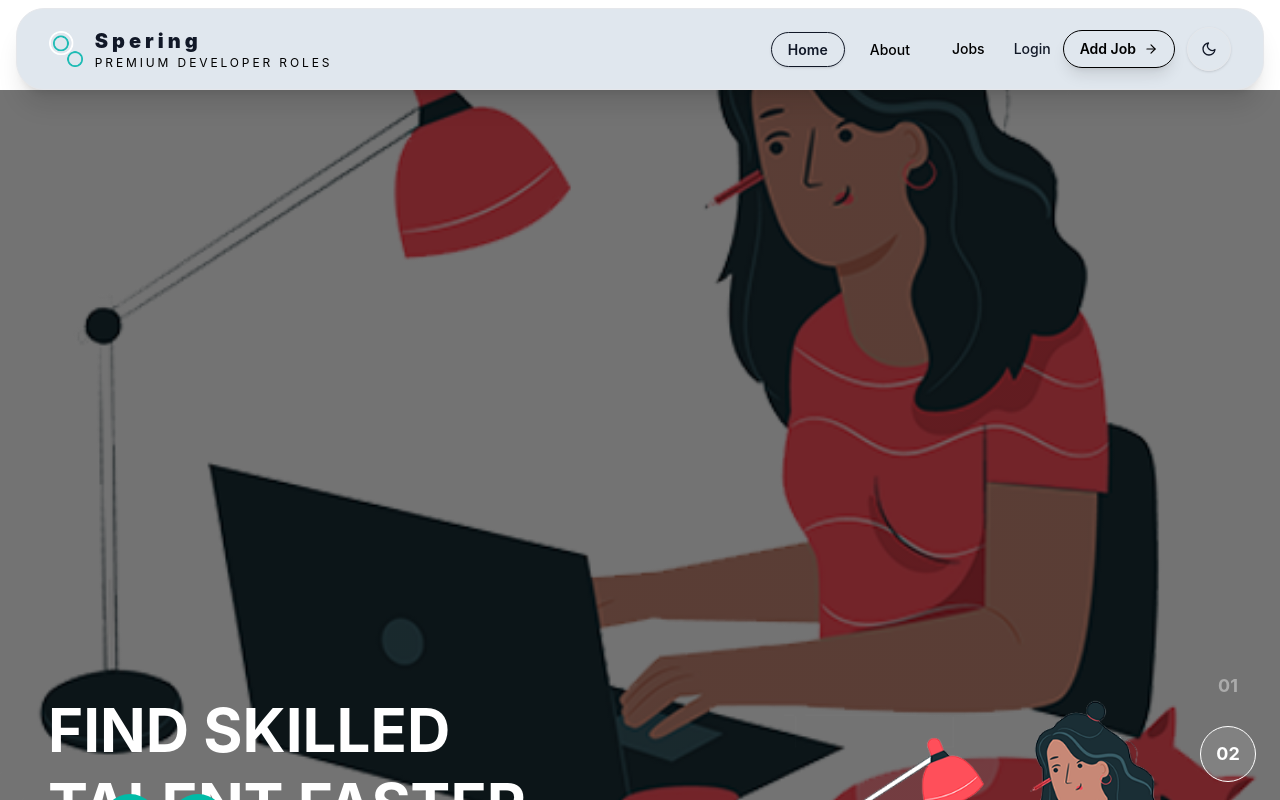
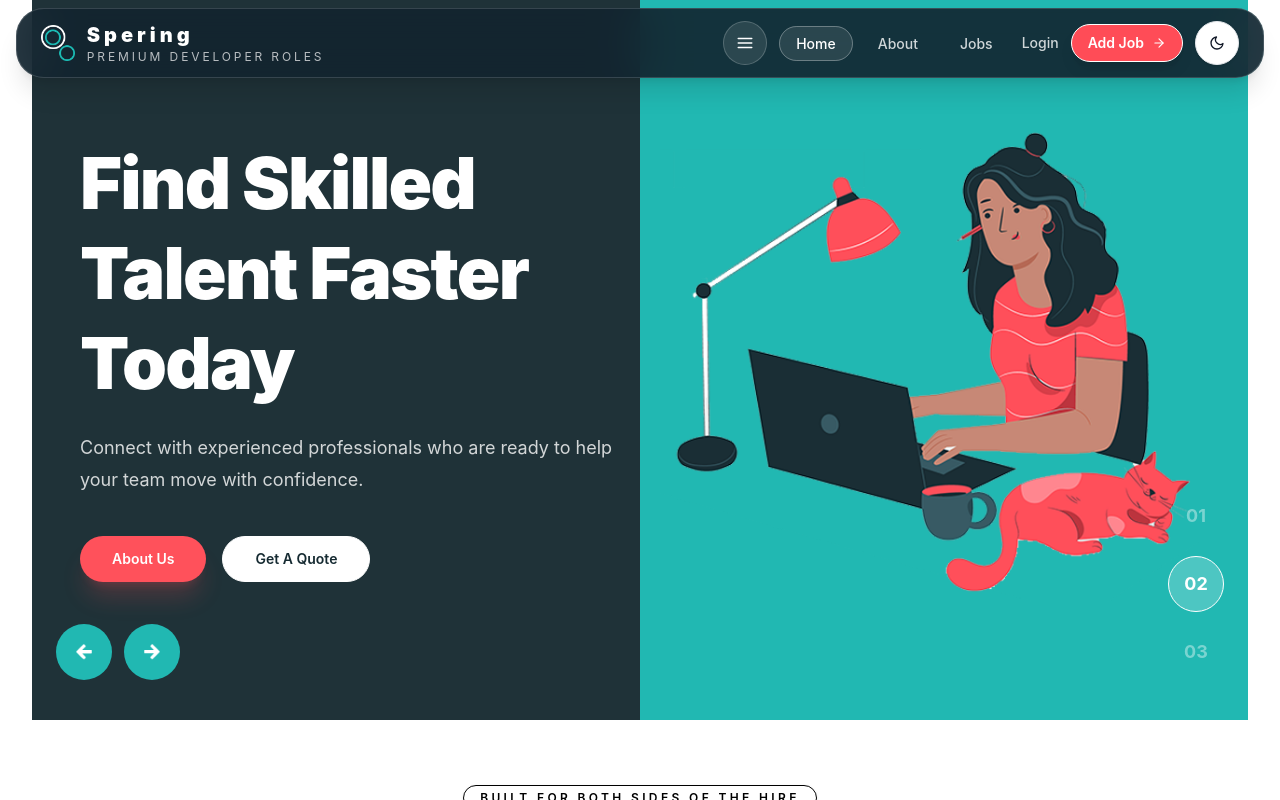
Before and after one commit to makigtawn/React-Jobs, a React (Vite) app: page / in a window 1280 px wide. Shown: the top 800 px of the page. Built offline with nearby package versions, Linux system fonts and the light colour scheme; no server answers; the database is empty.

Commit message:
hero page ui changed

```diff
--- a/src/App.jsx
+++ b/src/App.jsx
@@ -18,20 +18,30 @@ import AddJobPage from "./pages/AddJobPage";
 import EditJobPage from "./pages/EditJobPage";
 import AboutPage from "./pages/AboutPage";
 import LoginPage from "./pages/LoginPage";
-import HeroCarousel from "./components/HeroCarousel";
 
 import { supabase } from "./utils/supabase";
 
-const HomeWithCarousel = () => (
-  <>
-    <HeroCarousel />
-    <HomePage />
-  </>
-);
-
 const App = () => {
   // #region agent log
-  fetch('http://127.0.0.1:7344/ingest/f404edb9-b305-43de-9ba7-568fd646dc90',{method:'POST',headers:{'Content-Type':'application/json','X-Debug-Session-Id':'2b480a'},body:JSON.stringify({sessionId:'2b480a',runId:'pre-fix',hypothesisId:'E',location:'App.jsx:render',message:'App component mounted',data:{pathname:typeof window!=='undefined'?window.location.pathname:null},timestamp:Date.now()})}).catch(()=>{});
+  fetch("http://127.0.0.1:7344/ingest/f404edb9-b305-43de-9ba7-568fd646dc90", {
+    method: "POST",
+    headers: {
+      "Content-Type": "application/json",
+      "X-Debug-Session-Id": "2b480a",
+    },
+    body: JSON.stringify({
+      sessionId: "2b480a",
+      runId: "pre-fix",
+      hypothesisId: "E",
+      location: "App.jsx:render",
+      message: "App component mounted",
+      data: {
+        pathname:
+          typeof window !== "undefined" ? window.location.pathname : null,
+      },
+      timestamp: Date.now(),
+    }),
+  }).catch(() => {});
   // #endregion
 
   const addJob = async (newJob) => {
@@ -75,8 +85,7 @@ const App = () => {
   const router = createBrowserRouter(
     createRoutesFromElements(
       <Route path="/" element={<MainLayout />}>
-        <Route index element={<HomeWithCarousel />} />
-        <Route path="/hero-carousel" element={<HeroCarousel />} />
+        <Route index element={<HomePage />} />
         <Route path="/jobs" element={<JobsPage />} />
         <Route path="/about" element={<AboutPage />} />
         <Route path="/login" element={<LoginPage />} />
--- a/src/components/HeroCarousel.jsx
+++ b/src/components/HeroCarousel.jsx
@@ -9,7 +9,7 @@ const slides = [
     id: 1,
     heading: "You Can\nHire Freelancer\nHere",
     description:
-      "It is a long established fact that a reader will be distracted by the readable content of a page",
+      "It is a long established fact that a reader will be distracted by the readable content of a page.",
     image: sliderImage,
   },
   {
@@ -66,92 +66,72 @@ const HeroCarousel = () => {
   };
 
   return (
-    <section
-      className="relative left-1/2 flex min-h-screen w-screen -translate-x-1/2 items-center overflow-hidden bg-cover bg-center transition-all duration-500"
-      style={{
-        backgroundImage: `
-          linear-gradient(
-            rgba(0,0,0,0.55),
-            rgba(0,0,0,0.55)
-          ),
-          url(${slides[currentSlide].image})
-        `,
-      }}>
-      {/* Controls */}
-      <div className="absolute bottom-10 left-[8%] z-50 flex items-center gap-3">
+    <section className="relative overflow-hidden">
+      <div className="absolute inset-0 grid grid-cols-1 lg:grid-cols-2">
+        <div className="bg-[#1f3238]" />
+        <div className="bg-[#21b8b2]" />
+      </div>
+
+      <div className="relative mx-auto flex min-h-[calc(100vh-5rem)] max-w-7xl items-center px-6 py-16 sm:px-8 lg:px-12 lg:py-24">
+        <div className="grid w-full items-center gap-10 lg:grid-cols-2">
+          <div className="max-w-2xl text-white">
+            <h1 className="whitespace-pre-line text-5xl font-black leading-tight tracking-tight text-white sm:text-6xl md:text-7xl">
+              {slides[currentSlide].heading}
+            </h1>
+            <p className="mt-6 max-w-xl text-base leading-8 text-white/80 sm:text-lg">
+              {slides[currentSlide].description}
+            </p>
+
+            <div className="mt-10 flex flex-col gap-4 sm:flex-row">
+              <a
+                href="#about"
+                className="inline-flex items-center justify-center rounded-full bg-[#ff515b] px-8 py-3 text-sm font-semibold text-white shadow-xl shadow-[#ff4c57]/20 transition hover:bg-[#ff6b77]">
+                About Us
+              </a>
+              <a
+                href="#quote"
+                className="inline-flex items-center justify-center rounded-full border border-white bg-white px-8 py-3 text-sm font-semibold text-[#152a31] transition hover:bg-white/90">
+                Get A Quote
+              </a>
+            </div>
+          </div>
+
+          <div className="flex items-center justify-center">
+            <img
+              src={slides[currentSlide].image}
+              alt={`Slide ${currentSlide + 1}`}
+              className="max-h-[650px] min-w-[260px] w-full max-w-[700px] object-contain"
+            />
+          </div>
+        </div>
+      </div>
+
+      <div className="absolute bottom-10 left-6 z-20 flex items-center gap-3">
         <button
           onClick={prevSlide}
-          className="flex h-14 w-14 items-center justify-center rounded-full bg-teal-500 transition hover:scale-105 hover:bg-red-500">
+          className="flex h-14 w-14 items-center justify-center rounded-full bg-[#21b8b2] text-white transition hover:scale-105 hover:bg-white/20">
           <img src={prevIcon} alt="Previous" className="h-4 w-4" />
         </button>
 
         <button
           onClick={nextSlide}
-          className="flex h-14 w-14 items-center justify-center rounded-full bg-teal-500 transition hover:scale-105 hover:bg-red-500">
+          className="flex h-14 w-14 items-center justify-center rounded-full bg-[#21b8b2] text-white transition hover:scale-105 hover:bg-white/20">
           <img src={nextIcon} alt="Next" className="h-4 w-4" />
         </button>
       </div>
 
-      {/* Indicators */}
-      <div className="absolute bottom-10 right-6 z-50 flex flex-col gap-3">
+      <div className="absolute bottom-10 right-6 z-20 flex flex-col gap-3">
         {slides.map((_, index) => (
           <button
             key={index}
             onClick={() => goToSlide(index)}
             className={`flex h-14 w-14 items-center justify-center rounded-full text-lg font-bold text-white transition ${
               currentSlide === index
-                ? "border border-white bg-white/10"
+                ? "border border-white bg-white/20"
                 : "opacity-40 hover:opacity-100"
             }`}>
             {String(index + 1).padStart(2, "0")}
           </button>
-        ))}
-      </div>
-
-      {/* Slides */}
-      <div className="relative h-full w-full">
-        {slides.map((slide, index) => (
-          <div
-            key={slide.id}
-            className={`absolute inset-0 transition-opacity duration-700 ${
-              currentSlide === index ? "z-10 opacity-100" : "z-0 opacity-0"
-            }`}>
-            <div className="mx-auto flex min-h-screen max-w-7xl flex-col items-center justify-between px-6 py-20 md:flex-row md:px-12">
-              {/* Left Content */}
-              <div className="max-w-xl">
-                <h1 className="mb-6 whitespace-pre-line text-4xl font-bold uppercase leading-tight text-white md:text-6xl">
-                  {slide.heading}
-                </h1>
-
-                <p className="mb-10 text-base leading-relaxed text-white/90 md:text-lg">
-                  {slide.description}
-                </p>
-
-                <div className="flex flex-wrap gap-4">
-                  <a
-                    href="#about"
-                    className="w-40 border border-red-500 bg-red-500 px-6 py-3 text-center text-sm font-semibold text-white transition hover:bg-transparent hover:text-red-500">
-                    About Us
-                  </a>
-
-                  <a
-                    href="#quote"
-                    className="w-40 border border-white bg-white px-6 py-3 text-center text-sm font-semibold text-black transition hover:bg-transparent hover:text-white">
-                    Get A Quote
-                  </a>
-                </div>
-              </div>
-
-              {/* Right Image */}
-              <div className="mt-12 w-full max-w-md md:mt-0">
-                <img
-                  src={slide.image}
-                  alt={`Slide ${index + 1}`}
-                  className="w-full object-contain"
-                />
-              </div>
-            </div>
-          </div>
         ))}
       </div>
     </section>
--- a/src/components/Navbar.jsx
+++ b/src/components/Navbar.jsx
@@ -1,8 +1,7 @@
 import React, { useEffect, useRef, useState } from "react";
-import { NavLink } from "react-router-dom";
-import { FiArrowRight, FiMoon, FiSun } from "react-icons/fi";
+import { NavLink, useLocation } from "react-router-dom";
+import { FiArrowRight, FiMoon, FiSun, FiMenu } from "react-icons/fi";
 import logo from "../assets/images/logo.png";
-
 
 const getStoredTheme = () => {
   if (typeof window === "undefined") return "dark";
@@ -49,69 +48,102 @@ const Navbar = () => {
     };
   }, []);
 
+  const [menuOpen, setMenuOpen] = useState(false);
+  const location = useLocation();
+  const isHome = location.pathname === "/";
+
   const toggleTheme = () => {
     setTheme((prev) => (prev === "dark" ? "light" : "dark"));
   };
 
+  const toggleMenu = () => {
+    setMenuOpen((prev) => !prev);
+  };
+
   const linkClass = ({ isActive }) =>
-    isActive
-      ? "rounded-full border border-[var(--color-border-strong)] bg-[var(--color-surface-strong)] px-4 py-2 text-sm font-semibold text-[var(--color-text-primary)] shadow-sm transition duration-300"
-      : "rounded-full border border-transparent px-4 py-2 text-sm font-medium text-[var(--color-text-secondary)] transition duration-300 hover:border-[var(--color-border)] hover:bg-[var(--color-surface-muted)] hover:text-[var(--color-text-primary)]";
+    `rounded-full px-4 py-2 text-sm font-medium transition duration-300 ${
+      isHome
+        ? isActive
+          ? "border border-white/30 bg-white/10 text-white"
+          : "border border-transparent text-white/80 hover:border-white/20 hover:text-white"
+        : isActive
+          ? "rounded-full border border-[var(--color-border-strong)] bg-[var(--color-surface-strong)] text-[var(--color-text-primary)]"
+          : "rounded-full border border-transparent text-[var(--color-text-secondary)] hover:border-[var(--color-border)] hover:bg-[var(--color-surface-muted)] hover:text-[var(--color-text-primary)]"
+    }`;
 
   return (
     <header
-      className={`sticky top-0 z-50 px-2 pt-2 transition-transform duration-300 sm:px-6 lg:px-4 header_section ${
-        hideNavbar
-          ? "pointer-events-none -translate-y-[calc(100%+0.5rem)]"
-          : "translate-y-0"
-      }`}
+      className={`${
+        isHome ? "fixed inset-x-0 top-0" : "sticky top-0"
+      } z-50 px-2 pt-2 transition-transform duration-300 sm:px-6 lg:px-4`}
       aria-hidden={hideNavbar}
       inert={hideNavbar ? "" : undefined}>
-      <nav className="mx-auto max-w-7xl rounded-[1.75rem] border border-[var(--color-border)] bg-[var(--color-nav-bg)] shadow-xl shadow-black/10 navbar navbar-expand-lg custom_nav-container">
-
-        <div className="flex min-h-20 items-center justify-between gap-3 px-4 py-3 sm:px-3 lg:px-8 container-fluid">
-
-
-          <div className="flex min-w-0 flex-1 items-center">
-            <NavLink to="/" className="navbar-brand flex items-center gap-3">
-              <div className="rounded-2xl">
+      <nav
+        className={`mx-auto flex max-w-7xl flex-col rounded-[1.75rem] border border-transparent px-3 py-3 shadow-xl shadow-black/10 transition duration-300 sm:px-4 lg:px-6 ${
+          isHome
+            ? "bg-[#12242f]/90 backdrop-blur-xl border-white/15"
+            : "bg-[var(--color-nav-bg)] border-[var(--color-border)]"
+        }`}>
+        <div className="flex items-center justify-between gap-3">
+          <NavLink to="/" className="flex items-center gap-3">
             <img src={logo} alt="Spering Logo" className="h-9 w-auto" />
-              </div>
             <div className="min-w-0">
-                <span className="block text-lg font-black tracking-[0.2em] text-[var(--color-text-primary)] sm:text-xl">
+              <span
+                className={`block text-lg font-black tracking-[0.2em] sm:text-xl ${
+                  isHome ? "text-white" : "text-[var(--color-text-primary)]"
+                }`}>
                 Spering
               </span>
-                <span className="hidden text-xs tracking-[0.24em] text-[var(--color-text-secondary)] sm:block">
+              <span
+                className={`hidden text-xs tracking-[0.24em] sm:block ${
+                  isHome
+                    ? "text-white/70"
+                    : "text-[var(--color-text-secondary)]"
+                }`}>
                 PREMIUM DEVELOPER ROLES
               </span>
             </div>
+          </NavLink>
 
+          <div className="flex items-center gap-3">
+            <button
+              type="button"
+              aria-label="Toggle menu"
+              onClick={toggleMenu}
+              className={`inline-flex h-11 w-11 items-center justify-center rounded-full border px-3 text-xl transition duration-300 ${
+                isHome
+                  ? "border-white/20 bg-white/10 text-white"
+                  : "border-[var(--color-border)] bg-[var(--color-surface)] text-[var(--color-text-primary)]"
+              }`}>
+              <FiMenu />
+            </button>
 
-            </NavLink>
-          </div>
-
-          <div className="bg-color-white flex flex-wrap items-center justify-end gap-2 sm:gap-3">
-            <ul className="navbar-nav flex items-center gap-2">
-              <li className="">
+            <div className="hidden items-center gap-3 lg:flex">
+              <ul className="flex items-center gap-2">
+                <li>
                   <NavLink to="/" className={linkClass}>
                     Home
                   </NavLink>
                 </li>
-              <li className="">
+                <li>
                   <NavLink to="/about" className={linkClass}>
                     About
                   </NavLink>
                 </li>
-
+                <li>
                   <NavLink to="/jobs" className={linkClass}>
                     Jobs
                   </NavLink>
+                </li>
               </ul>
 
-            <div className=" flex items-center gap-3 ml-lg-4">
               <NavLink
                 to="/login"
-                className="text-sm font-medium text-[var(--color-text-primary)]">
+                className={`text-sm font-medium transition duration-300 ${
+                  isHome
+                    ? "text-white/80 hover:text-white"
+                    : "text-[var(--color-text-primary)]"
+                }`}>
                 Login
               </NavLink>
 
@@ -121,8 +153,7 @@ const Navbar = () => {
                 Add Job
                 <FiArrowRight />
               </NavLink>
-            </div>
-            <div>
+
               <button
                 type="button"
                 onClick={toggleTheme}
@@ -132,6 +163,51 @@ const Navbar = () => {
             </div>
           </div>
         </div>
+
+        {menuOpen && (
+          <div className="mt-4 space-y-3 rounded-[1.5rem] bg-black/10 p-4 lg:hidden">
+            <ul className="space-y-2">
+              <li>
+                <NavLink
+                  to="/"
+                  onClick={() => setMenuOpen(false)}
+                  className={linkClass}>
+                  Home
+                </NavLink>
+              </li>
+              <li>
+                <NavLink
+                  to="/about"
+                  onClick={() => setMenuOpen(false)}
+                  className={linkClass}>
+                  About
+                </NavLink>
+              </li>
+              <li>
+                <NavLink
+                  to="/jobs"
+                  onClick={() => setMenuOpen(false)}
+                  className={linkClass}>
+                  Jobs
+                </NavLink>
+              </li>
+            </ul>
+            <div className="flex flex-col gap-3 pt-2">
+              <NavLink
+                to="/login"
+                onClick={() => setMenuOpen(false)}
+                className="rounded-full border border-white/20 px-4 py-3 text-center text-sm font-medium text-white/90 transition hover:bg-white/10">
+                Login
+              </NavLink>
+              <NavLink
+                to="/add-job"
+                onClick={() => setMenuOpen(false)}
+                className="rounded-full border border-[var(--color-border-strong)] bg-[var(--color-accent)] px-4 py-3 text-center text-sm font-semibold text-[var(--color-accent-foreground)] shadow-lg transition hover:-translate-y-0.5">
+                Add Job
+              </NavLink>
+            </div>
+          </div>
+        )}
       </nav>
     </header>
   );
--- a/src/index.css
+++ b/src/index.css
@@ -5,10 +5,20 @@
   --color-nav-bg: #e0e7ee;
   --color-text-primary: #111827;
   --color-border: #e5e7eb;
+  --color-accent: #ff4c57;
+  --color-accent-foreground: #ffffff;
+  --color-surface: #ffffff;
+  --color-surface-strong: #f8fafc;
+  --color-surface-muted: #f3f4f6;
 }
 
 .dark {
   --color-nav-bg: #0f172a;
   --color-text-primary: #f9fafb;
   --color-border: #334155;
+  --color-accent: #ff4c57;
+  --color-accent-foreground: #ffffff;
+  --color-surface: #0f172a;
+  --color-surface-strong: #111827;
+  --color-surface-muted: #1e293b;
 }
--- a/src/pages/HomePage.jsx
+++ b/src/pages/HomePage.jsx
@@ -1,5 +1,5 @@
 import React from "react";
-import Hero from "../components/Hero";
+import HeroCarousel from "../components/HeroCarousel";
 import HomeCards from "../components/HomeCards";
 import JobListings from "../components/JobListings";
 import ViewAllJobs from "../components/ViewAllJobs";
@@ -7,9 +7,9 @@ import ViewAllJobs from "../components/ViewAllJobs";
 const HomePage = () => {
   return (
     <>
-      <Hero />
+      <HeroCarousel />
       <HomeCards />
-      <JobListings isHome={true}  />
+      <JobListings isHome={true} />
       <ViewAllJobs />
     </>
   );
```
Lines whose indentation alone changed are shown as unchanged.
